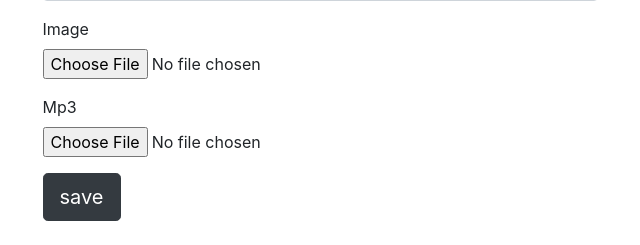
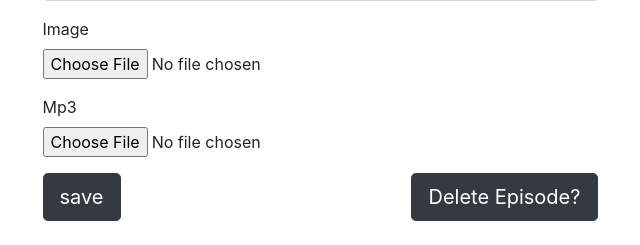
Before and after one commit to TrentSPalmer/trentpalmerdotorg, a Django app: a page that uses tp/templates/base_form.html in a window 1280 px wide. Shown: the part 757-1002 px from the top of the page, without its empty margins (320-960 px from the left). Run offline with Django 3.2, Linux system fonts and the light colour scheme; a user stored in the database is signed in; tables that the repository leaves empty hold one stand-in row (values such as "Sample post"); parts of the project's set-up code (start-up, migrations or seed data) failed here and were passed over; some libraries are stand-ins or nearby versions.

Commit message:
add delete to edit_episode

```diff
--- a/audio/episode_views.py
+++ b/audio/episode_views.py
@@ -1,4 +1,5 @@
 from django.shortcuts import render, redirect
+from django.contrib import messages
 from .forms import EpisodeForm
 from .models import Feed, Episode, rand_slug
 from django.utils.text import slugify
@@ -31,7 +32,25 @@ def edit_episode(request, pk, title_slug):
             'title': 'Edit Episode?',
             'submit': 'save',
             'form_data': 'TRUE',
+            'edit_episode': True,
+            'episode_pk': pk,
         })
+
+
+def confirm_delete_episode(request, pk):
+    if not request.user.is_authenticated:
+        return redirect('audio:home')
+    episode = Episode.objects.get(id=pk)
+    if not episode.user == request.user:
+        return redirect('audio:home')
+    if request.method == 'POST':
+        episode.delete()
+        messages.success(request, f'Episode {episode.title} deleted!', extra_tags='mb-0')
+        return redirect('audio:feed', pk=episode.feed.pk, slug=episode.feed.slug)
+    return render(request, 'audio/delete_episode_confirmation.html', {
+        'title': 'Delete Episode?',
+        'heading': 'Delete Episode?',
+        'episode': episode})
 
 
 def new_episode(request, feed_pk, feed_title_slug):
--- a/audio/urls.py
+++ b/audio/urls.py
@@ -1,6 +1,6 @@
 from django.urls import path
 from . import views
-from .episode_views import new_episode, edit_episode
+from .episode_views import new_episode, edit_episode, confirm_delete_episode
 from .feed_views import new_feed, edit_feed, confirm_delete_feed
 from .audiorssfeed import AudioRssFeed
 
@@ -13,6 +13,7 @@ urlpatterns = [
     path('edit-feed/<str:pk>/<str:title_slug>', edit_feed, name='edit_feed'),
 
     path('confirm-delete-feed/<str:pk>', confirm_delete_feed, name='confirm_delete_feed'),
+    path('confirm-delete-episode/<str:pk>', confirm_delete_episode, name='confirm_delete_episode'),
 
     path('new-episode/<str:feed_pk>/<str:feed_title_slug>', new_episode, name='new_episode'),
     path('edit-episode/<str:pk>/<str:title_slug>', edit_episode, name='edit_episode'),
--- a/tp/templates/base_form.html
+++ b/tp/templates/base_form.html
@@ -40,6 +40,8 @@
           <input type="submit" class="btn btn-dark btn-lg" value="{{ submit }}">
           {% if edit_feed %}
             <a type="button" class="btn btn-lg btn-dark" href="{% url 'audio:confirm_delete_feed' pk=feed_pk %}">Delete Feed?</a>
+          {% elif edit_episode %}
+            <a type="button" class="btn btn-lg btn-dark" href="{% url 'audio:confirm_delete_episode' pk=episode_pk %}">Delete Episode?</a>
           {% endif %}
         </div>
       </form><br>
```
Also changed, not shown: audio/templates/audio/delete_episode_confirmation.html (added, +20 -0 lines).
